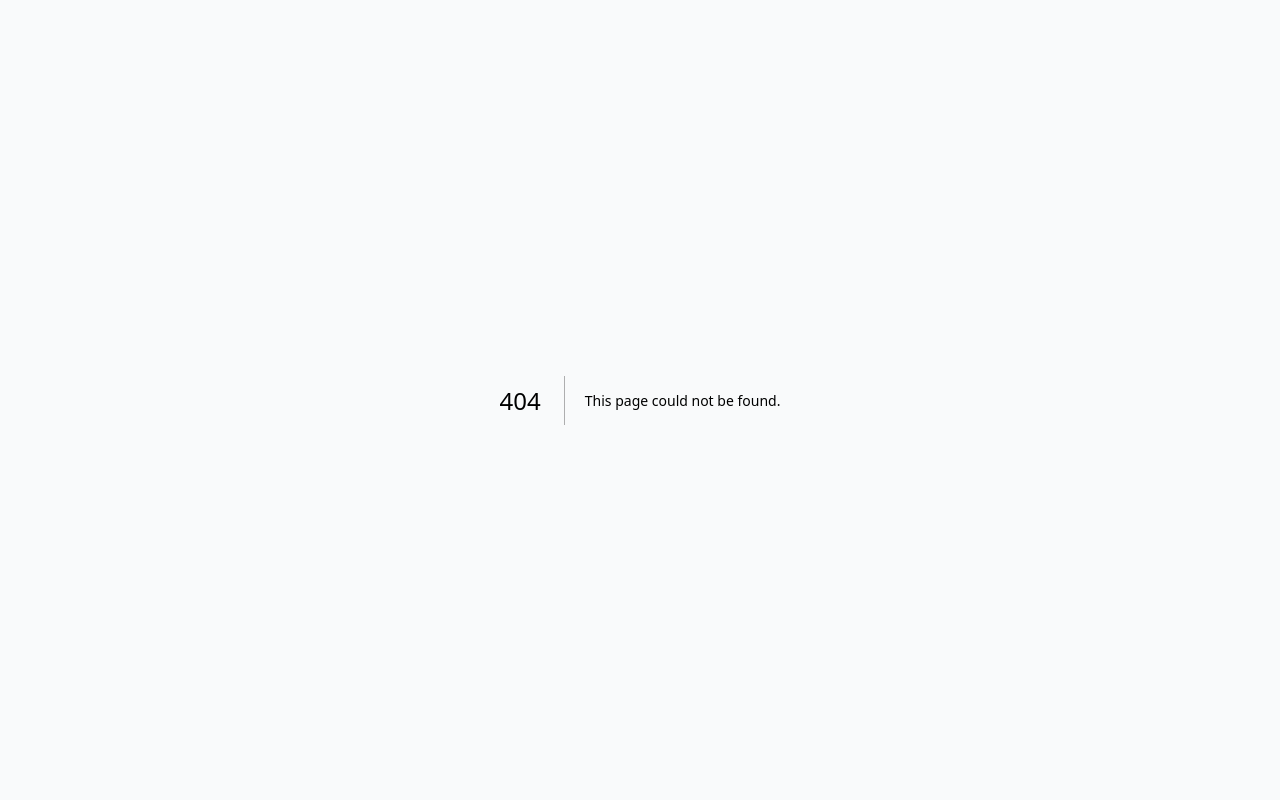
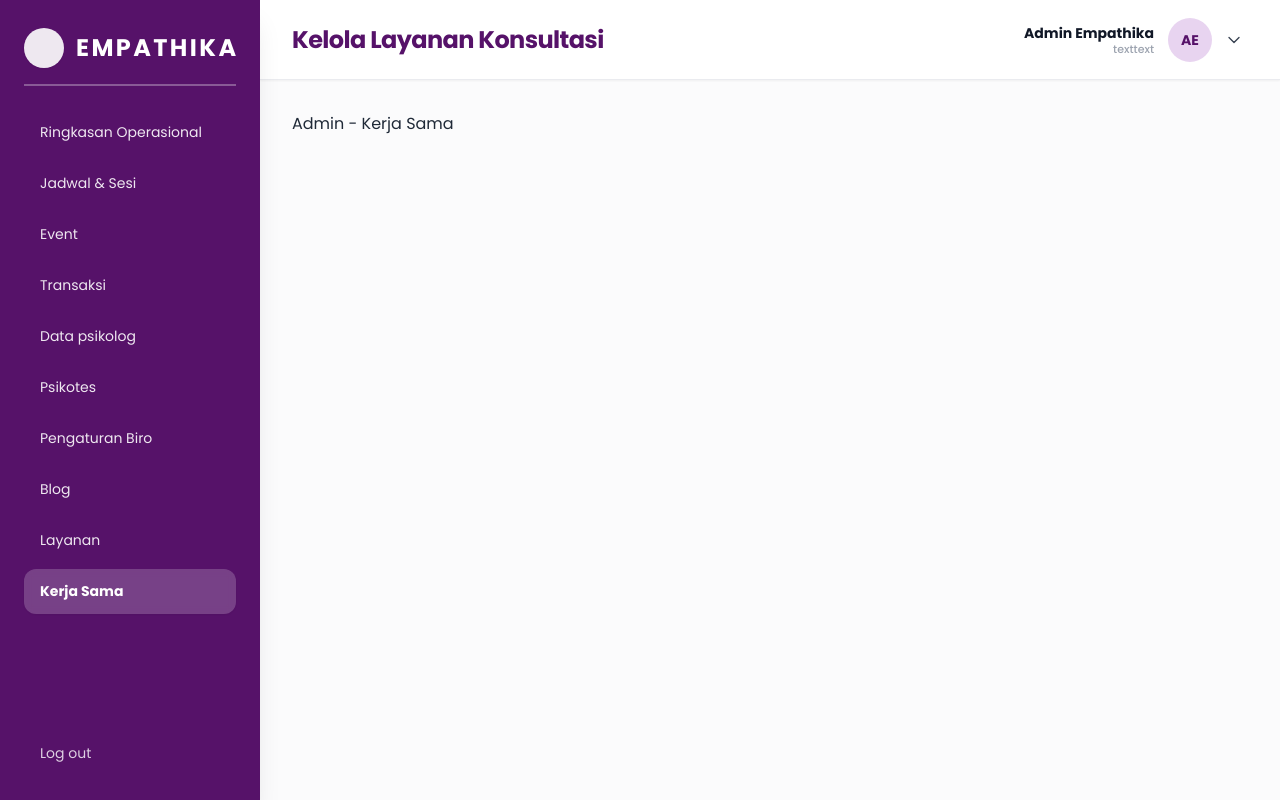
Before and after one commit to reppapi/empathika, a Next.js app in the folder frontend/: page /admin/kerja-sama in a window 1280 px wide. Before the commit this address had no page. Built offline with nearby package versions, Linux system fonts and the light colour scheme.

Commit message:
fix navbar admin

```diff
--- /dev/null
+++ b/frontend/src/app/(admin)/admin/kerja-sama/page.tsx
@@ -0,0 +1,3 @@
+export default function AdminKerjaSamaPage() {
+  return <div>Admin - Kerja Sama</div>
+}
--- a/frontend/src/app/(admin)/admin/layout.tsx
+++ b/frontend/src/app/(admin)/admin/layout.tsx
@@ -1,20 +1,29 @@
+"use client"
+
+import { useState } from "react"
 import SidebarAdmin from "@/components/layout/SidebarAdmin"
 import AdminNavbar from "@/components/layout/AdminNavbar"
 
 export default function AdminLayout({ children }: { children: React.ReactNode }) {
-  // Bypass auth sementara agar tampilan admin bisa langsung di-preview
+  const [isSidebarOpen, setIsSidebarOpen] = useState(false)
+
   return (
     <div className="min-h-screen bg-[#FBFBFC] font-poppins text-gray-800 flex">
-      {/* 1. Sidebar Navigasi Kiri */}
-      <SidebarAdmin />
+      {/* 1. Sidebar Navigasi Kiri (Fixed desktop, Drawer drawer mobile/tablet) */}
+      <SidebarAdmin
+        isOpen={isSidebarOpen}
+        onClose={() => setIsSidebarOpen(false)}
+      />
 
       {/* 2. Area Konten Kanan */}
-      <div className="flex-1 ml-[260px] flex flex-col min-w-0">
-        {/* Top Header Navbar */}
-        <AdminNavbar />
+      <div className="flex-1 lg:ml-[260px] flex flex-col min-w-0 w-full transition-all duration-300">
+        {/* Top Header Navbar dengan tombol Burger responsif */}
+        <AdminNavbar
+          onToggleSidebar={() => setIsSidebarOpen((prev) => !prev)}
+        />
 
         {/* Konten Halaman */}
-        <main className="flex-1 p-6 md:p-8">
+        <main className="flex-1 p-4 sm:p-6 md:p-8">
           {children}
         </main>
       </div>
--- a/frontend/src/components/layout/AdminNavbar.tsx
+++ b/frontend/src/components/layout/AdminNavbar.tsx
@@ -6,17 +6,20 @@ interface AdminNavbarProps {
   title?: string
   adminName?: string
   subtitle?: string
+  onToggleSidebar?: () => void
 }
 
 export function AdminNavbar({
   title = "Kelola Layanan Konsultasi",
   adminName = "Admin Empathika",
   subtitle = "texttext",
+  onToggleSidebar,
 }: AdminNavbarProps) {
   const [dropdownOpen, setDropdownOpen] = useState(false)
 
   // Inisial avatar misalnya "AE" dari Admin Empathika
-  const initials = adminName
+  const initials =
+    adminName
       .split(" ")
       .map((n) => n[0])
       .join("")
@@ -24,29 +27,49 @@ export function AdminNavbar({
       .toUpperCase() || "AE"
 
   return (
-    <header className="sticky top-0 z-30 flex h-20 w-full items-center justify-between border-b border-gray-200/80 bg-white px-8 font-poppins shadow-sm">
+    <header className="sticky top-0 z-30 flex h-20 w-full items-center justify-between border-b border-gray-200/80 bg-white px-4 sm:px-6 lg:px-8 font-poppins shadow-sm">
+      {/* Sisi Kiri: Tombol Burger (Mobile/Tablet) + Title Halaman */}
+      <div className="flex items-center gap-3 sm:gap-4">
+        {/* Tombol Hamburger di Mobile/Tablet (< lg) sama seperti di navbar user */}
+        <button
+          type="button"
+          onClick={onToggleSidebar}
+          className="flex h-10 w-10 shrink-0 items-center justify-center rounded-full bg-[#561269] text-white shadow-md transition-transform active:scale-95 lg:hidden"
+          aria-label="Buka menu navigasi"
+        >
+          <svg
+            xmlns="http://www.w3.org/2000/svg"
+            fill="none"
+            viewBox="0 0 24 24"
+            strokeWidth={1.8}
+            stroke="currentColor"
+            className="h-5 w-5"
+          >
+            <path strokeLinecap="round" strokeLinejoin="round" d="M3.75 6.75h16.5M3.75 12h16.5m-16.5 5.25h16.5" />
+          </svg>
+        </button>
+
         {/* Title Halaman */}
-      <div>
-        <h1 className="text-2xl font-extrabold text-[#561269] tracking-tight">
+        <h1 className="text-lg sm:text-xl lg:text-2xl font-extrabold text-[#561269] tracking-tight truncate max-w-[200px] sm:max-w-md lg:max-w-none">
           {title}
         </h1>
       </div>
 
-      {/* Profil Admin & Dropdown */}
+      {/* Sisi Kanan: Profil Admin & Dropdown */}
       <div className="relative">
         <button
           type="button"
           onClick={() => setDropdownOpen(!dropdownOpen)}
-          className="flex items-center gap-3.5 rounded-full p-1.5 transition-colors hover:bg-gray-50 focus:outline-none"
+          className="flex items-center gap-2.5 sm:gap-3.5 rounded-full p-1.5 transition-colors hover:bg-gray-50 focus:outline-none"
         >
-          {/* Info Teks Admin */}
-          <div className="text-right leading-tight">
+          {/* Info Teks Admin (tersembunyi di layar sangat kecil, tampak di sm ke atas) */}
+          <div className="hidden sm:block text-right leading-tight">
             <p className="text-sm font-bold text-gray-900">{adminName}</p>
             <p className="text-[11px] text-gray-400 font-medium">{subtitle}</p>
           </div>
 
           {/* Avatar Bulat Inisial */}
-          <div className="flex h-11 w-11 shrink-0 items-center justify-center rounded-full bg-[#E8D4F0] text-sm font-bold text-[#561269]">
+          <div className="flex h-10 w-10 sm:h-11 sm:w-11 shrink-0 items-center justify-center rounded-full bg-[#E8D4F0] text-sm font-bold text-[#561269]">
             {initials}
           </div>
 
@@ -67,9 +90,14 @@ export function AdminNavbar({
 
         {/* Dropdown Menu */}
         {dropdownOpen && (
-          <div className="absolute right-0 mt-2 w-48 rounded-xl border border-gray-100 bg-white py-2 shadow-lg ring-1 ring-black/5">
+          <div className="absolute right-0 mt-2 w-48 rounded-xl border border-gray-100 bg-white py-2 shadow-lg ring-1 ring-black/5 z-50">
+            <div className="px-4 py-2 border-b border-gray-100 sm:hidden">
+              <p className="text-xs font-bold text-gray-900">{adminName}</p>
+              <p className="text-[10px] text-gray-400">{subtitle}</p>
+            </div>
             <a
               href="/admin/profile"
+              onClick={() => setDropdownOpen(false)}
               className="block px-4 py-2 text-xs font-medium text-gray-700 hover:bg-purple-50 hover:text-[#561269]"
             >
               Pengaturan Profil
--- a/frontend/src/components/layout/SidebarAdmin.tsx
+++ b/frontend/src/components/layout/SidebarAdmin.tsx
@@ -3,12 +3,12 @@
 import Link from "next/link"
 import { usePathname } from "next/navigation"
 
-interface NavItem {
+export interface NavItem {
   name: string
   path: string
 }
 
-const navItems: NavItem[] = [
+export const navItems: NavItem[] = [
   { name: "Ringkasan Operasional", path: "/admin" },
   { name: "Jadwal & Sesi", path: "/admin/jadwal" },
   { name: "Event", path: "/admin/event" },
@@ -18,9 +18,15 @@ const navItems: NavItem[] = [
   { name: "Pengaturan Biro", path: "/admin/pengaturan" },
   { name: "Blog", path: "/admin/blog" },
   { name: "Layanan", path: "/admin/layanan" },
+  { name: "Kerja Sama", path: "/admin/kerja-sama" },
 ]
 
-export function SidebarAdmin() {
+interface SidebarAdminProps {
+  isOpen?: boolean
+  onClose?: () => void
+}
+
+export function SidebarAdmin({ isOpen, onClose }: SidebarAdminProps) {
   const pathname = usePathname()
 
   const isActive = (path: string) => {
@@ -29,16 +35,36 @@ export function SidebarAdmin() {
   }
 
   return (
-    <aside className="fixed left-0 top-0 bottom-0 z-40 flex w-[260px] flex-col justify-between overflow-y-auto bg-[#561269] px-6 py-7 font-poppins text-white shadow-xl">
+    <>
+      {/* ── Overlay Gelap saat Mobile / Tablet ── */}
+      <div
+        onClick={onClose}
+        className={`fixed inset-0 z-40 bg-black/50 backdrop-blur-sm transition-opacity duration-300 lg:hidden ${
+          isOpen ? "opacity-100" : "pointer-events-none opacity-0"
+        }`}
+      />
+
+      {/* ── Sidebar Container ── */}
+      <aside
+        className={`fixed left-0 top-0 bottom-0 z-50 flex w-[260px] flex-col justify-between overflow-y-auto bg-[#561269] px-6 py-7 font-poppins text-white shadow-xl transition-transform duration-300 ease-in-out ${
+          isOpen ? "translate-x-0" : "-translate-x-full lg:translate-x-0"
+        }`}
+      >
         {/* Bagian Atas: Logo & Menu Navigasi */}
         <div className="flex flex-col">
-        {/* Brand / Logo Empathika */}
-        <Link href="/admin" className="mb-4 flex items-center gap-3">
+          {/* Header Logo */}
+          <div className="mb-4">
+            <Link
+              href="/admin"
+              onClick={onClose}
+              className="flex items-center gap-3 transition-transform hover:scale-105"
+            >
               <div className="h-10 w-10 shrink-0 rounded-full bg-white/90 shadow-sm" />
               <span className="text-[24px] font-extrabold tracking-widest text-white uppercase">
                 EMPATHIKA
               </span>
             </Link>
+          </div>
 
           {/* Divider Garis Tipis di Bawah Logo */}
           <div className="mb-6 h-[1.5px] w-full bg-white/30" />
@@ -51,6 +77,7 @@ export function SidebarAdmin() {
                 <Link
                   key={item.name}
                   href={item.path as any}
+                  onClick={onClose}
                   className={`flex items-center rounded-xl px-4 py-3 text-[14px] transition-all duration-200 ${
                     active
                       ? "bg-white/20 font-bold text-white shadow-sm backdrop-blur-sm"
@@ -69,7 +96,6 @@ export function SidebarAdmin() {
           <button
             type="button"
             onClick={() => {
-            // Log out handler / redirect
               window.location.href = "/login"
             }}
             className="flex w-full items-center px-4 py-2 text-left text-[14px] font-normal text-white/80 transition-colors hover:text-white"
@@ -78,6 +104,7 @@ export function SidebarAdmin() {
           </button>
         </div>
       </aside>
+    </>
   )
 }
 
```
Lines whose indentation alone changed are shown as unchanged.
